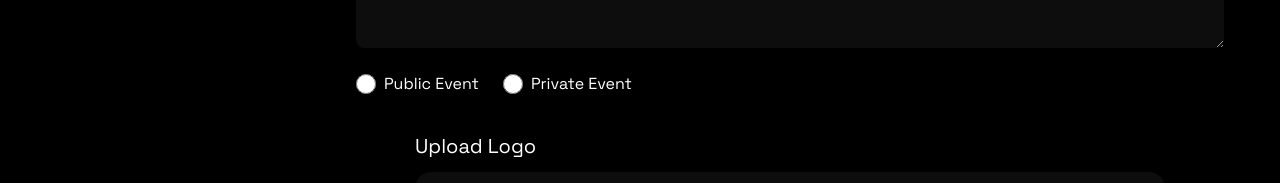
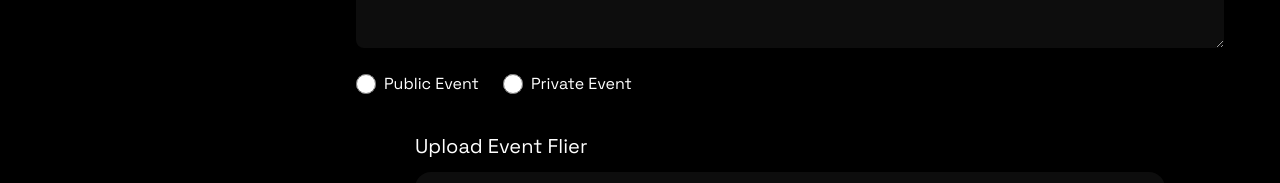
Before and after one commit to HamzaAliKundi/coltable-deshabord-admin, a React (Vite) app: page /events/create-event in a window 1280 px wide. Shown: the part 800-983 px from the top of the page. Built offline with nearby package versions, Linux system fonts and the light colour scheme; no server answers; sample sign-in values are in the browser's storage.

Commit message:
hnage text

```diff
--- a/src/components/events/CreateEvent.tsx
+++ b/src/components/events/CreateEvent.tsx
@@ -422,7 +422,7 @@ const CreateEvent = () => {
 
         <div className="w-full max-w-[782px] self-center bg-black p-4">
           <h2 className="font-['Space_Grotesk'] text-white text-[20px] leading-[100%] mb-4">
-            Upload Logo
+            Upload Event Flier
           </h2>
 
           <div
```
